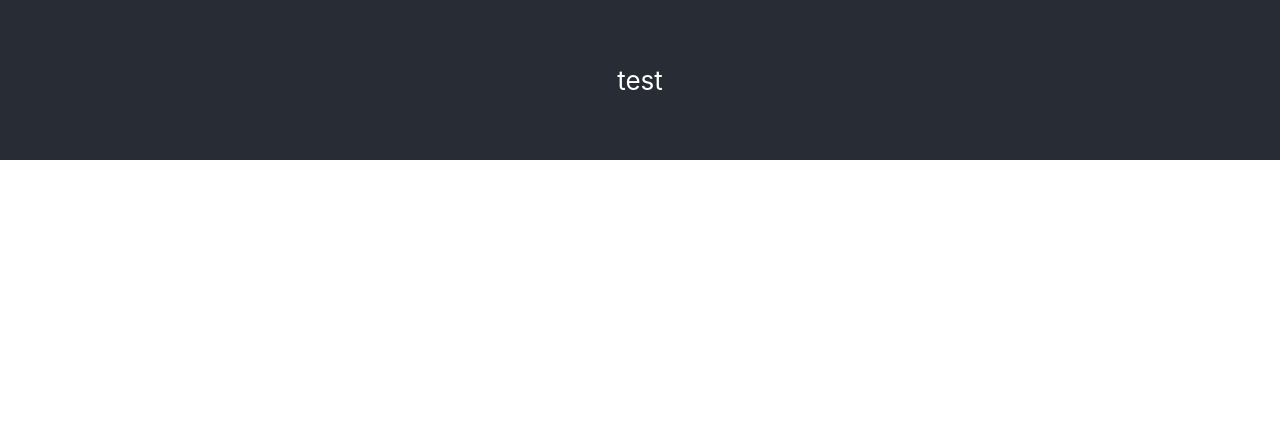
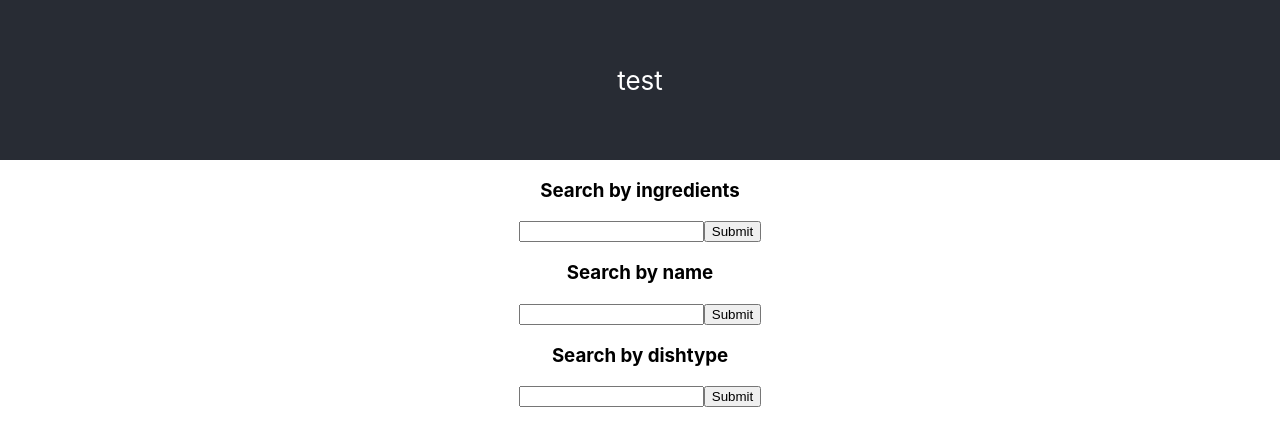
Before and after one commit to josh9345/mern-front-end, a React (Create React App) app in the folder mern-front-end/: page / in a window 1280 px wide. Shown: the top 446 px of the page. Built offline with nearby package versions, Linux system fonts and the light colour scheme.

Commit message:
search bars added

```diff
--- a/mern-front-end/src/App.js
+++ b/mern-front-end/src/App.js
@@ -1,6 +1,7 @@
 import React from 'react';
 import logo from './logo.svg';
 import './App.css';
+import Search from './search'
 
 function App() {
   return (
@@ -10,6 +11,7 @@ function App() {
          test
         </p>
       </header>
+      <Search />
     </div>
   );
 }
--- a/mern-front-end/src/search.js
+++ b/mern-front-end/src/search.js
@@ -5,7 +5,15 @@ const search = () => {
     return (
         <div>
             <form className='sideBar'>
+                <h3>Search by ingredients</h3>
                 <input type='input'></input>
+                <input type='submit'></input>
+                <h3>Search by name</h3>
+                <input type='input'></input>
+                <input type='submit'></input>
+                <h3>Search by dishtype</h3>
+                <input type='input'></input>
+                <input type='submit'></input>
             </form>
 
         </div>
```
